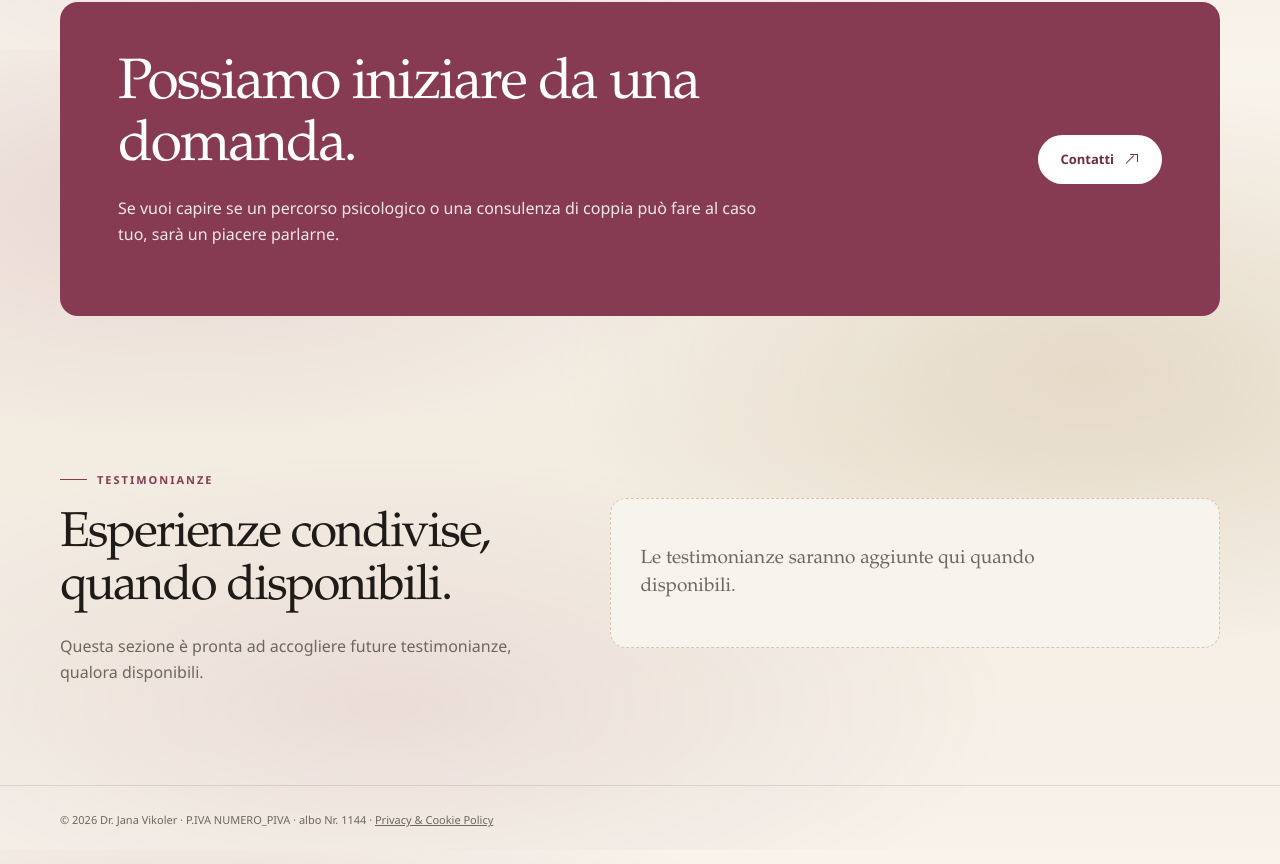
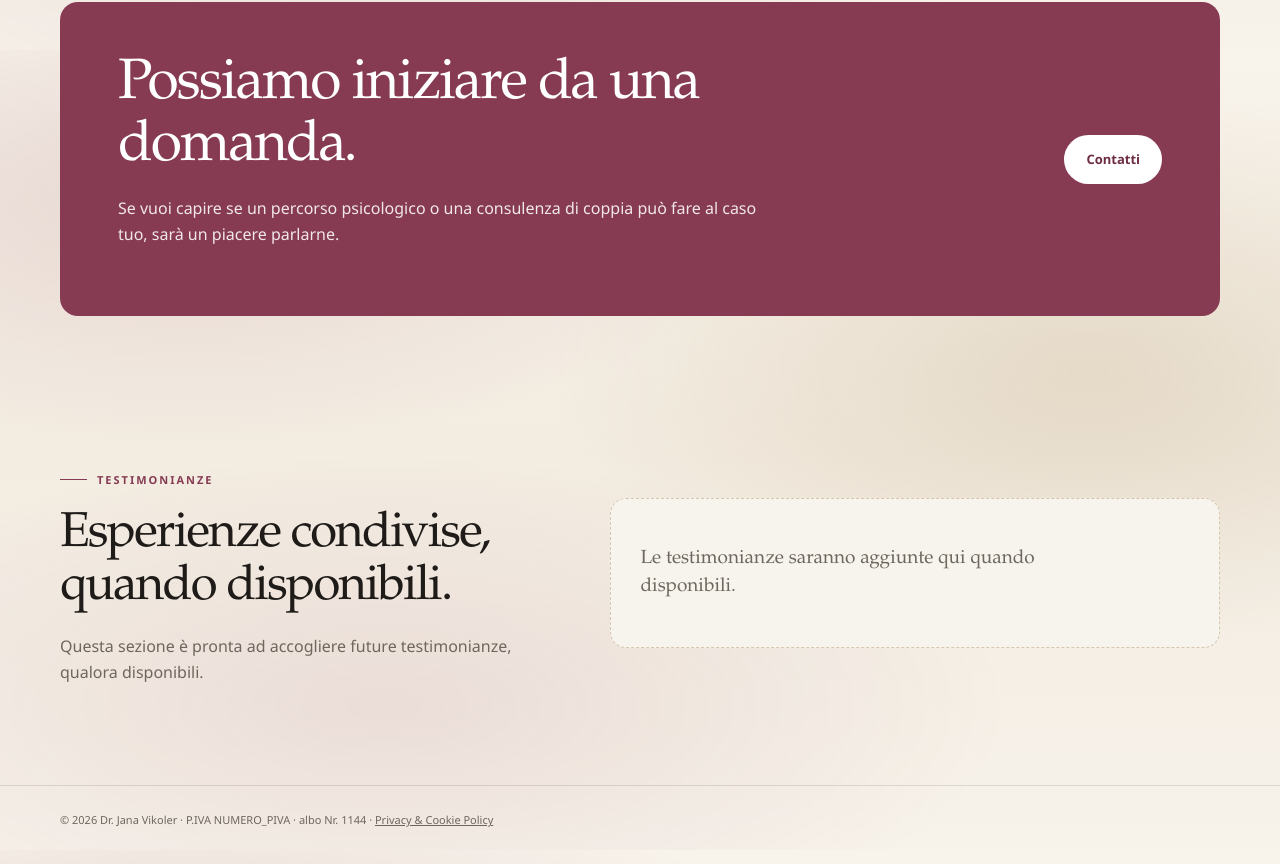
Before and after one commit to Ilenialbanese/janavikoler, a plain HTML site: page index.html in a window 1280 px wide. Shown: the part 3150-4014 px from the top of the page. Drawn offline with Linux system fonts and the light colour scheme.

Commit message:
css changes

```diff
--- a/index.html
+++ b/index.html
@@ -91,7 +91,7 @@
       <p class="eyebrow"><span data-it="Un primo passo" data-de="Ein erster Schritt" data-en="A first step">Un primo passo</span></p>
       <div class="contact-panel">
         <div class="contact-copy"><h2 data-it="Possiamo iniziare da una domanda." data-de="Wir können mit einer Frage beginnen." data-en="We can start with a question.">Possiamo iniziare da una domanda.</h2><p data-it="Se vuoi capire se un percorso psicologico o una consulenza di coppia può fare al caso tuo, sarà un piacere parlarne." data-de="Wenn Sie klären möchten, ob psychologische Begleitung oder Paarberatung für Sie passen könnte, können wir gerne darüber sprechen." data-en="If you would like to explore whether psychological support or couples counselling might be right for you, we can talk it through.">Se vuoi capire se un percorso psicologico o una consulenza di coppia può fare al caso tuo, sarà un piacere parlarne.</p></div>
-        <a class="button" href="contact.html"><span data-it="Contatti" data-de="Kontakt" data-en="Contact">Contatti</span><span class="arrow" aria-hidden="true"></span></a>
+        <a class="button" href="contact.html"><span data-it="Contatti" data-de="Kontakt" data-en="Contact">Contatti</a>
       </div>
     </section>
 
```
